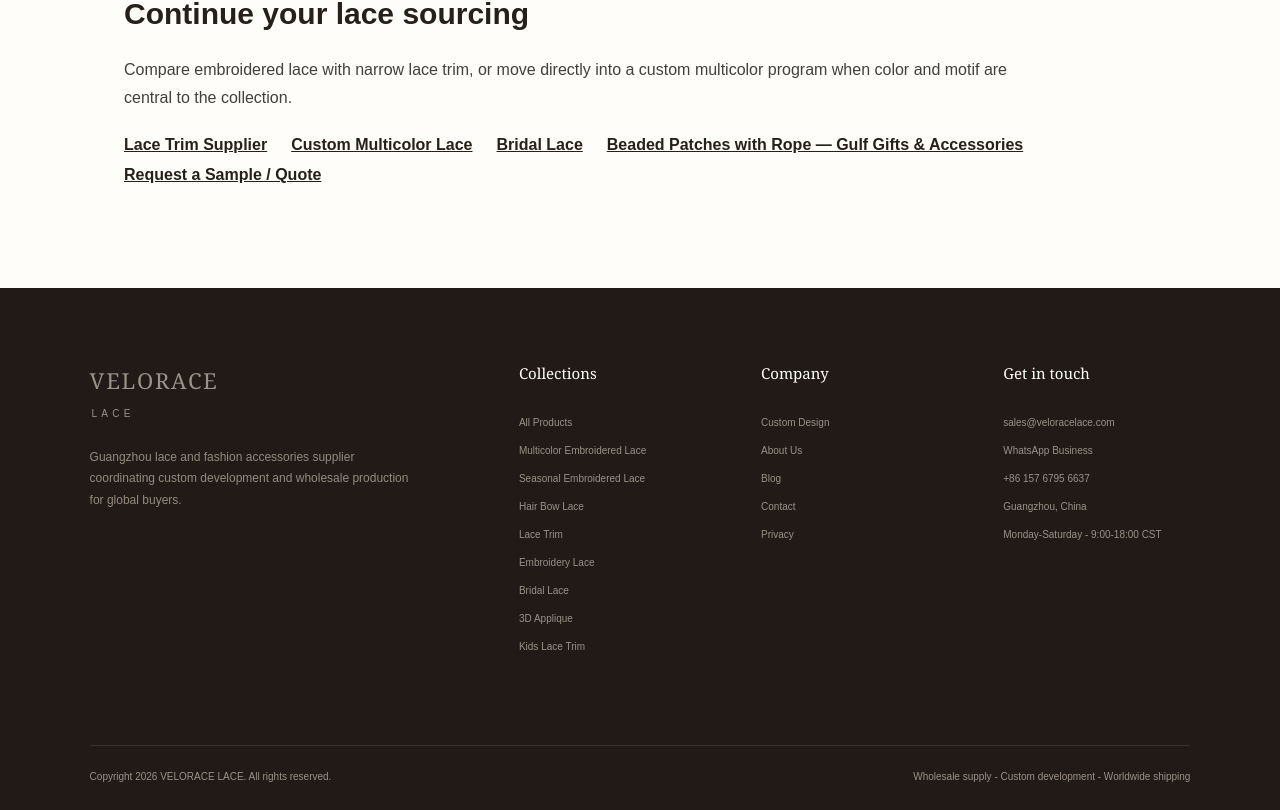
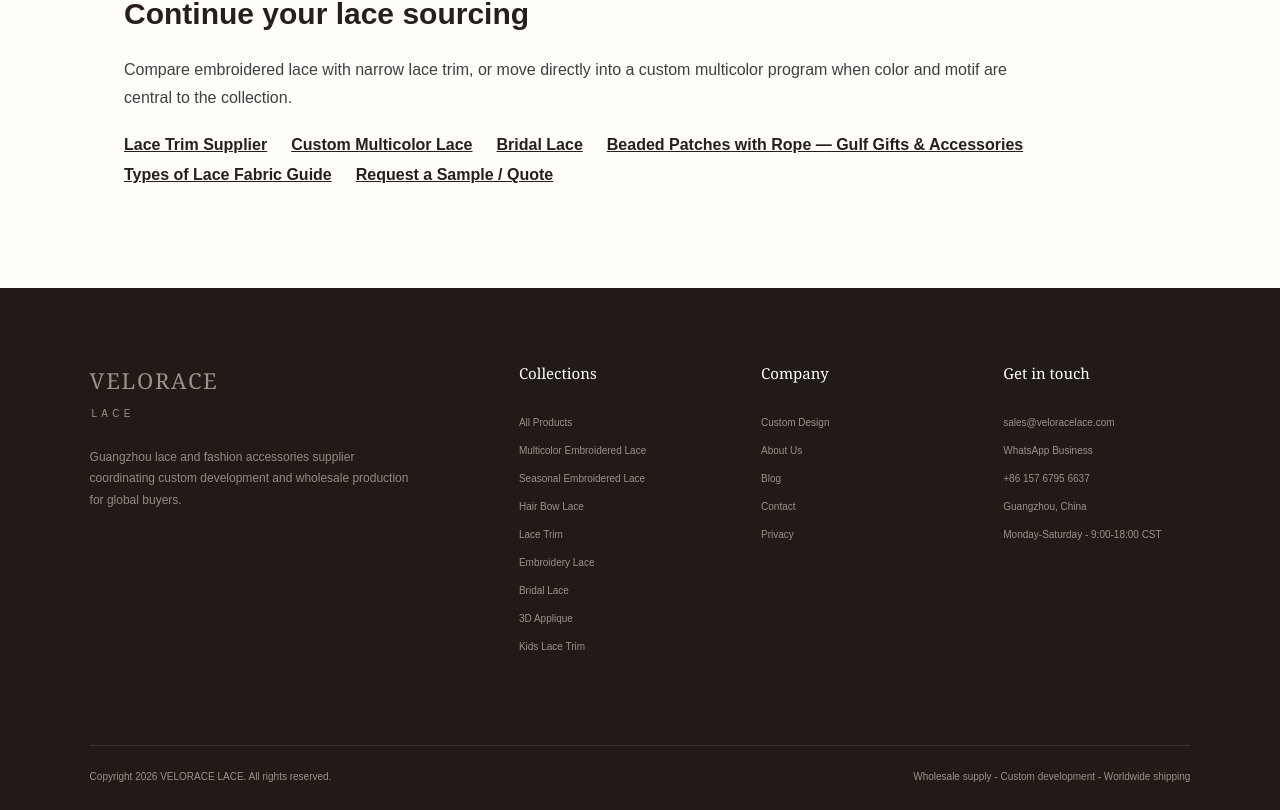
Before and after one commit to linxingwei/lace-b2b-site, a Next.js app: page /embroidery-lace in a window 1280 px wide. Shown: the part 10478-11288 px from the top of the page. Built offline with nearby package versions, Linux system fonts and the light colour scheme; no server answers.

Commit message:
seo: link relevant lace category to types-of-lace-fabric guide

```diff
--- a/app/embroidery-lace/page.tsx
+++ b/app/embroidery-lace/page.tsx
@@ -75,6 +75,7 @@ export default function Page() {
           <Link className="font-semibold underline" href="/custom-multicolor-embroidered-lace">Custom Multicolor Lace</Link>
           <Link className="font-semibold underline" href="/bridal-lace">Bridal Lace</Link>
           <Link className="font-semibold underline" href="/beaded-patches">Beaded Patches with Rope — Gulf Gifts &amp; Accessories</Link>
+          <Link className="font-semibold underline" href="/types-of-lace-fabric">Types of Lace Fabric Guide</Link>
           <Link className="font-semibold underline" href="/contact">Request a Sample / Quote</Link>
         </div>
       </div>
```
